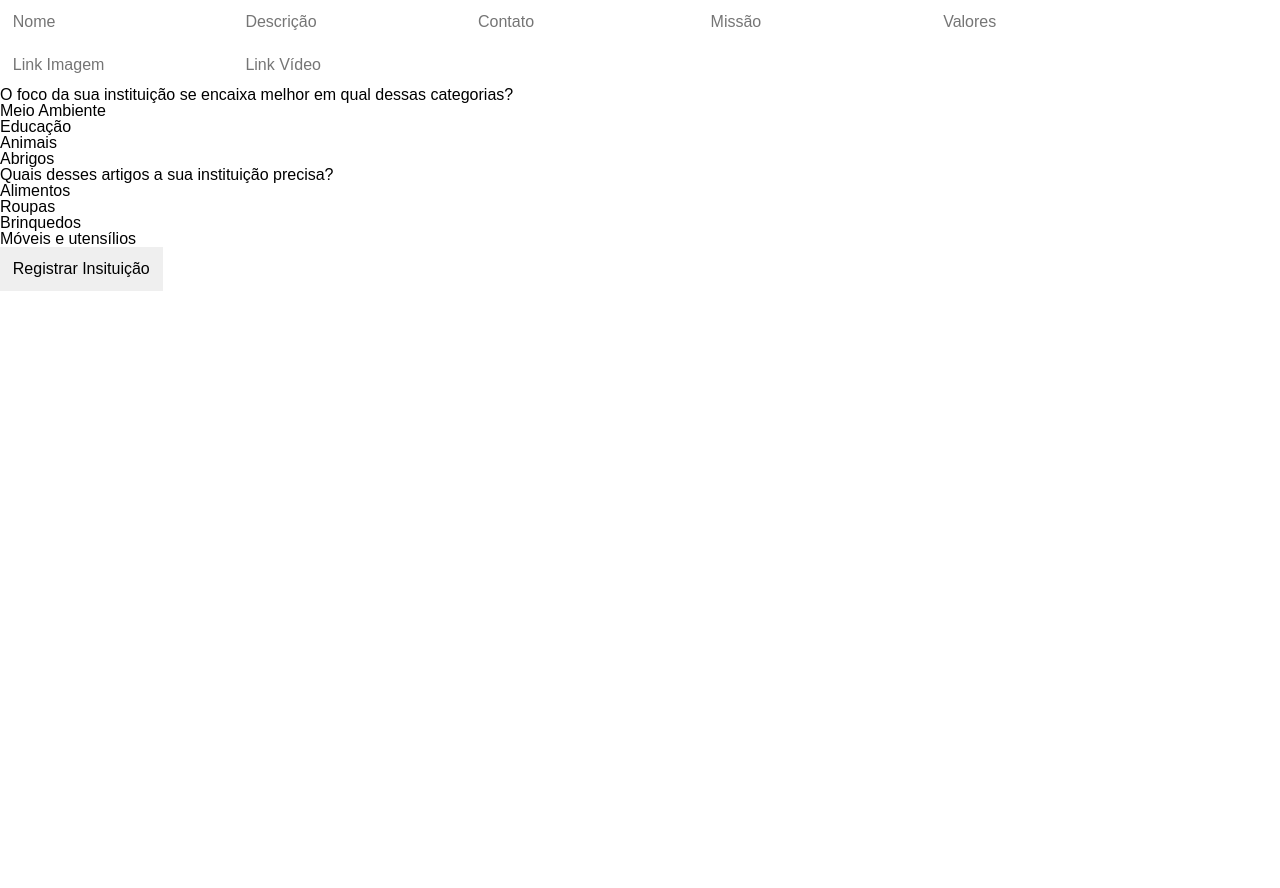
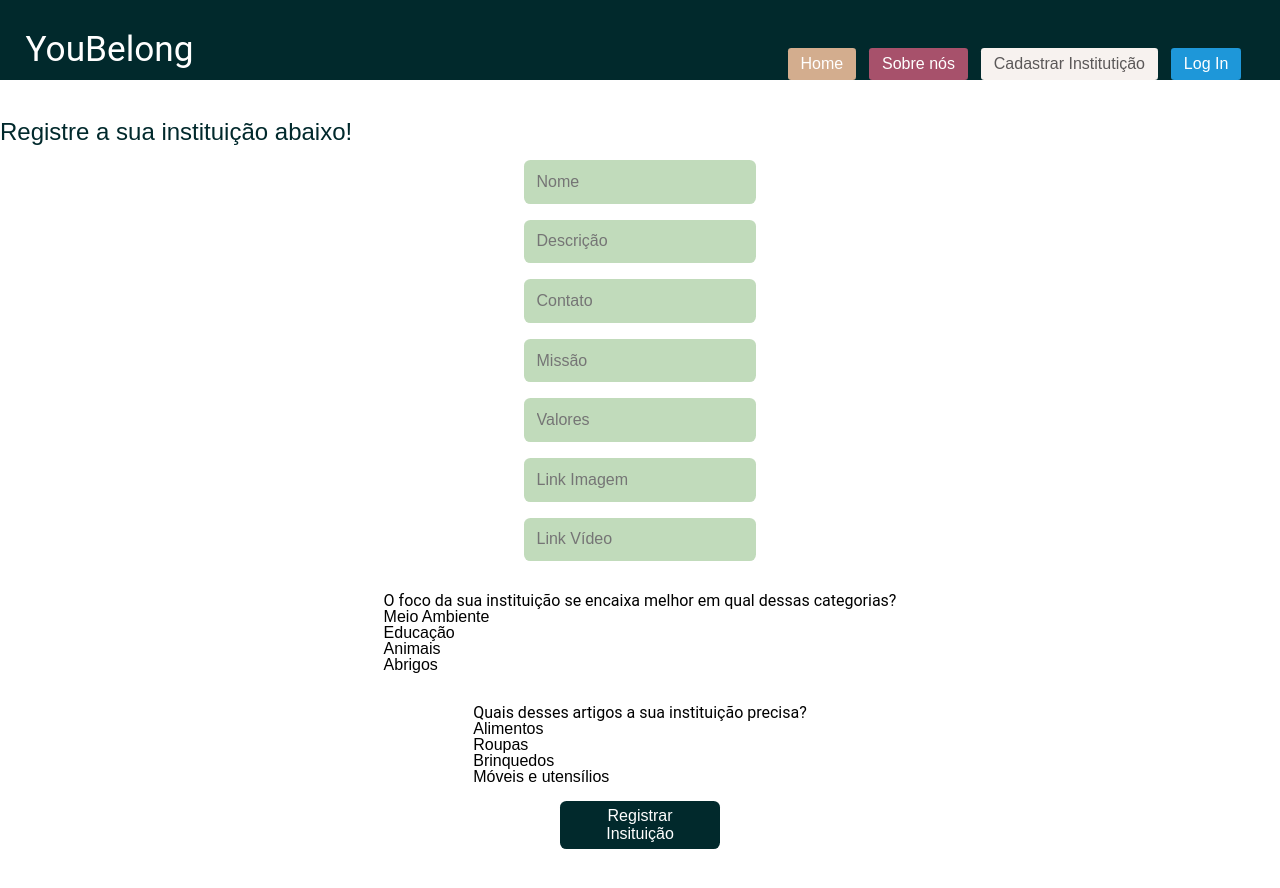
Before and after one commit to carol-xavier/youbelong-frontend, a React (Create React App) app: page /register-institution in a window 1280 px wide. Shown: the top 888 px of the page. Before the commit the page ends 800 px from the top, so only its background shows below. Built offline with nearby package versions, Linux system fonts and the light colour scheme; no server answers.

Commit message:
Changes on style of RegisterInstitution page. TOFIX: layout

```diff
--- a/src/Pages/RegisterInstitution.jsx
+++ b/src/Pages/RegisterInstitution.jsx
@@ -1,4 +1,5 @@
 import styled from "styled-components";
+import Top from "../Components/Top";
 import { api } from "../Assets/Api/api";
 import { useState } from "react";
 import { useNavigate } from "react-router-dom";
@@ -21,13 +22,14 @@ function RegisterInstiution() {
     });
 
     function registerNeededArticles(institutionId) {
-        const object = { institutionId, articleIds};
+        const object = { institutionId, articleIds };
         console.log(object);
         api
             .post("/articles", object)
             .then(() => {
                 alert("Sua instituição foi cadastrada com sucesso!");
-            navigate("/")})
+                navigate("/")
+            })
             .catch(() => {
                 setIsLoading(false);
                 alert("Não foi possível registrar a instituição. Tente novamente!");
@@ -41,11 +43,12 @@ function RegisterInstiution() {
         Object.keys(info).forEach(key => {
             if (info[key] === null) {
                 delete info[key];
-            }});
+            }
+        });
 
         api
             .post("/institutions", info)
-            .then(({data}) => {
+            .then(({ data }) => {
                 id = data.institutionId;
                 console.log(id);
                 registerNeededArticles(id)
@@ -57,6 +60,9 @@ function RegisterInstiution() {
     };
 
     return (
+        <Container>
+            <Top />
+            <h1>Registre a sua instituição abaixo!</h1>
             <Form onSubmit={handleRegistration}>
                 <input
                     type="text"
@@ -127,10 +133,10 @@ function RegisterInstiution() {
                 <section>
                     <p>O foco da sua instituição se encaixa melhor em qual dessas categorias?</p>
                     <div>
-                    <div onClick={() => setInfo({...info, categoryId: 1})}>Meio Ambiente</div>
-                    <div onClick={() => setInfo({...info, categoryId: 2})}>Educação</div>
-                    <div onClick={() => setInfo({...info, categoryId: 3})}>Animais</div>
-                    <div onClick={() => setInfo({...info, categoryId: 4})}>Abrigos</div>
+                        <div onClick={() => setInfo({ ...info, categoryId: 1 })}>Meio Ambiente</div>
+                        <div onClick={() => setInfo({ ...info, categoryId: 2 })}>Educação</div>
+                        <div onClick={() => setInfo({ ...info, categoryId: 3 })}>Animais</div>
+                        <div onClick={() => setInfo({ ...info, categoryId: 4 })}>Abrigos</div>
                     </div>
                 </section>
                 <section>
@@ -150,11 +156,53 @@ function RegisterInstiution() {
                     )}
                 </button>
             </Form>
+        </Container>
     )
 }
 
 export default RegisterInstiution;
 
+const Container = styled.section`
+        margin-top: 15vh;
+
+        & > h1{
+        font-size: 1.5rem;
+        color: rgba(1, 41, 44, 1);
+        text-shadow: 0 4px 4px 0 #000000;
+    }
+`;
+
 const Form = styled.form`
+  margin-top: 2vh;
+  display: flex;
+  flex-direction: column;
+  justify-content: center;
+  align-items: center;
+  gap: 1rem;
 
+  input{
+    border: none;
+    border-radius: 0.4rem;
+    background-color: #C1DBBB;
+  }
+
+  button{
+    width: 10rem;
+    height: 3rem;
+    background: rgba(1, 41, 44, 1);
+    border-radius: 0.4rem;
+    border: none;
+    color: #ffffff;
+
+    display: flex;
+    align-items: center;
+    justify-content: center;
+  }
+
+    p{
+        margin-top: 1rem;
+        font-family: 'Roboto', serif;
+        font-weight: 400;
+        font-size: 1rem;
+    }
 `;
--- a/src/Pages/SignUp.jsx
+++ b/src/Pages/SignUp.jsx
@@ -182,7 +182,7 @@ const LeftBox = styled.div`
 `;
 
 const Form = styled.form`
-    display: flex;
+  display: flex;
   flex-direction: column;
   justify-content: center;
   align-items: center;
```
Lines whose indentation alone changed are shown as unchanged.
